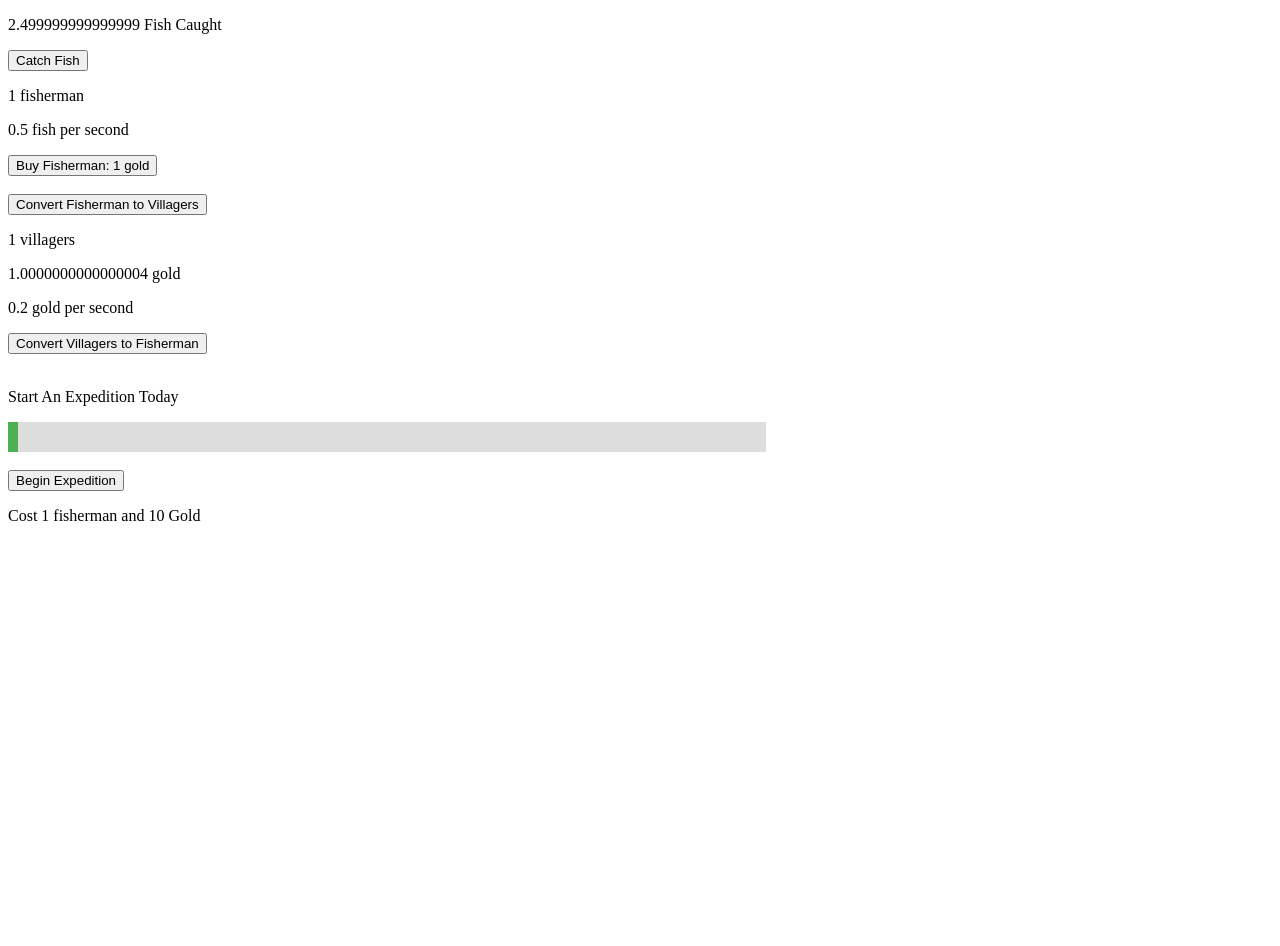
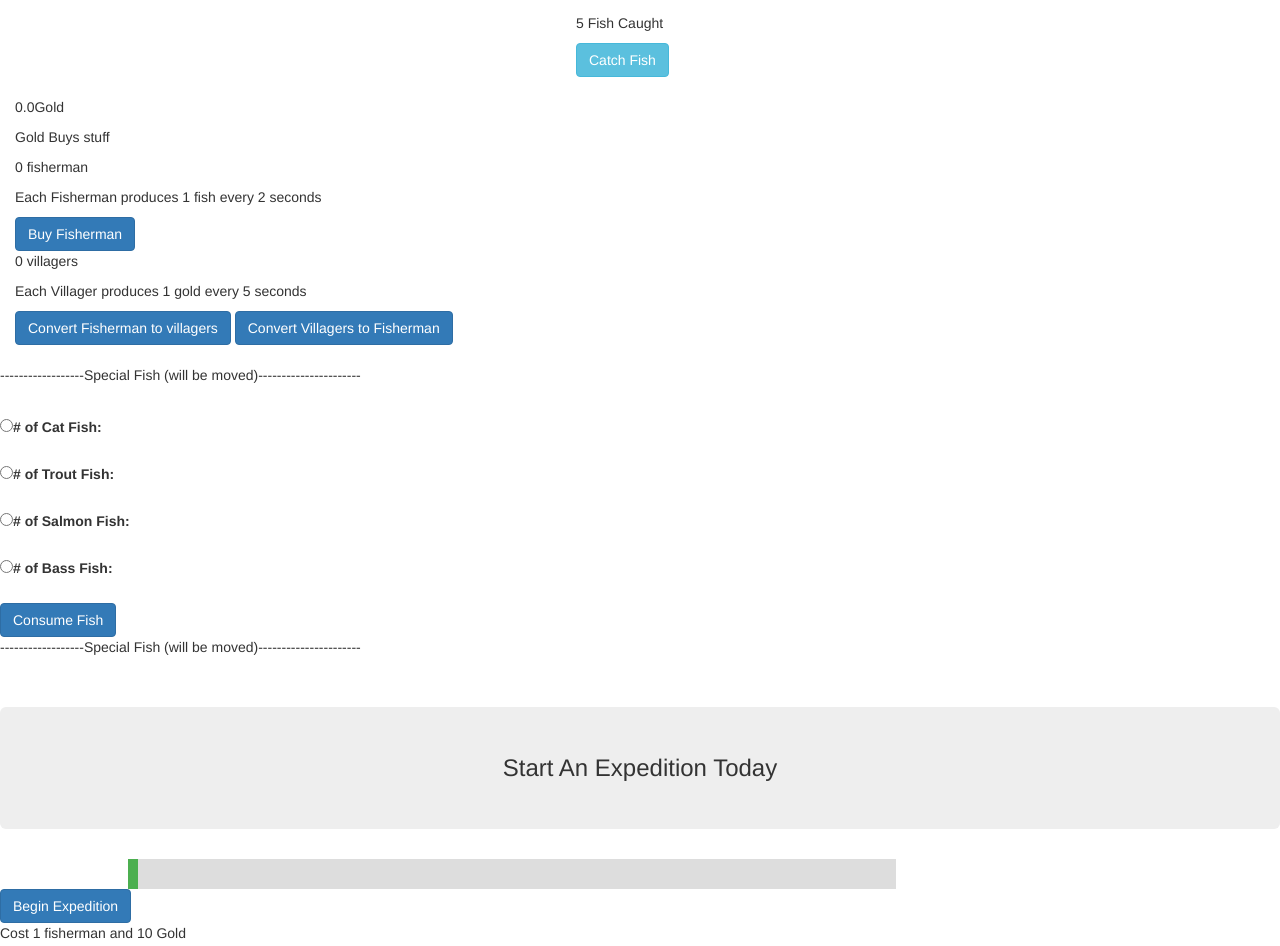
Before and after one commit to Mwest14/Clicker-Website, a plain HTML site: page FishingIncremental/index.html in a window 1280 px wide. Before the commit the page ends 800 px from the top, so only its background shows below. Drawn offline with nearby package versions, Linux system fonts and the light colour scheme.

Commit message:
Add files via upload

```diff
--- a/FishingIncremental/css/main.css
+++ b/FishingIncremental/css/main.css
@@ -3,11 +3,21 @@
   height: 30px;
   position: relative;
   background-color: #ddd;
+  margin-left: 10%;
 }
 
 #myBar {
+
   background-color: #4CAF50;
   width: 10px;
   height: 30px;
   position: absolute;
+
 }
+#fishCaught{
+  padding-left: 45%;
+  padding-top: 1%;
+}
+#catchFish{
+  margin-left: 45%;
+}
--- a/FishingIncremental/index.html
+++ b/FishingIncremental/index.html
@@ -1,39 +1,63 @@
 <!DOCTYPE html>
-<html lang="en" dir="ltr">
+<html lang="en">
   <head>
     <meta charset="utf-8">
     <title>Fishing Incremental</title>
-    <link rel="stylesheet" type="text/css" href="css/main.css">
+<!-- Bootstrap CSS -->
+  <meta charset="utf-8">
+  <meta http-equiv="X-UA-Compatible" content="IE=edge">
+    <meta name="viewport" content="width=device-width, initial-scale=1">
+  <link rel="stylesheet" href="https://maxcdn.bootstrapcdn.com/bootstrap/3.4.0/css/bootstrap.min.css">
+  <script src="https://ajax.googleapis.com/ajax/libs/jquery/3.3.1/jquery.min.js"></script>
+  <script src="https://maxcdn.bootstrapcdn.com/bootstrap/3.4.0/js/bootstrap.min.js"></script>
+  <link rel="stylesheet" type="text/css" href="css/main.css">
+
   </head>
+
   <body>
+<div class="container-fluid">
+  <div class="row">
+    <div class="col-5">
+    <p id="fishCaught">0 Fish Caught</p>
+    <button onclick="catchFish()" class="btn btn-info" id="catchFish">Catch Fish</button><br><br>
+    <!-- <button onclick="buyFishPerClick()" id="perClickUpgrade">Upgrade Fishing Rod (Currently Level 1) Cost: 10 Gold</button> -->
+    <script src="js/main.js" charset="utf-8" type="text/javascript"></script>
+    <div id="error" class="error">
+    </div>
+ </div>
+    </div>
+    <p id="totalGold">0 Gold</p> <p id="goldPerSecond">Gold Buys stuff</p>
 
-    <p id="fishCaught">0 Fish Caught</p>
-    <button onclick="catchFish()">Catch Fish</button><br>
-    <!-- <button onclick="buyFishPerClick()" id="perClickUpgrade">Upgrade Fishing Rod (Currently Level 1) Cost: 10 Gold</button> -->
+    <p id="fisherman">0 fisherman</p> <p id="fishermanfishpersecond">Each Fisherman produces 1 fish every 2 seconds</p>
+    <button onclick="fishermanMake()" class="btn btn-primary">Buy Fisherman</button><br>
 
-    <p id="fisherman">1 fisherman</p>
-    <p id="fishermanfishpersecond"></p>
-    <button onclick="fishermanMake()" id="buyFisherman">Buy Fisherman: 1 gold</button><div id="fishermanError"></div><br>
-    <button onclick="fishermanToVillagers()">Convert Fisherman to Villagers</button><div id="NotEnoughFunds"></div>
+    <p id="villagers">0 villagers</p> <p id="villagersgoldpersecond">Each Villager produces 1 gold every 5 seconds</p>
+    <button onclick="villagersMake()" class="btn btn-primary">Convert Fisherman to villagers</button>
+    <button onclick="villagersTrade()" class="btn btn-primary">Convert Villagers to Fisherman</button><br>
+<div class="row">
+<br>
+<p>------------------Special Fish (will be moved)----------------------</p>
+<br>
+<input type="radio" id="CatFishCommonFish" name="consumableFish"/><label id="numberOfCatFish"># of Cat Fish:</label><br><br>
+<input type="radio" id="TroutCommonFish" name="consumableFish"/><label id="numberOfTroutFish"># of Trout Fish:</label><br><br>
+<input type="radio"id="SalmonCommonFish" name="consumableFish"/><label id="numberOfSalmonFish"># of Salmon Fish:</label><br><br>
+<input type="radio" id="BassCommonFish" name="consumableFish"/><label id="numberOfBassFish"># of Bass Fish:</label><br><br>
+<!-- <input type="radio" id="TunaCommonFish" name="tunaFish"/> # of Tuna:<br><br> -->
+<button class="btn btn-primary" id="consumeFish" onclick="consumeFish()">Consume Fish</button>
+<br>
+<p>------------------Special Fish (will be moved)----------------------</p>
+<br>
+      <h3 class="jumbotron text-center">Start An Expedition Today</h3>
 
-
-    <p id="villagers">1 villagers</p>
-    <p id="totalGold">0 gold</p>
-    <p id="villagersgoldpersecond"></p>
-    <button onclick="villagersToFisherman()">Convert Villagers to Fisherman</button><div id="villagersError"><br>
-
-      <p>Start An Expedition Today</p>
-      <div id="myProgress">
-        <div id="myBar"></div>
-      </div>
-      <br>
+      <div id="myProgress"><div id="myBar"></div></div>
+      <div class="col-sm">
+           <button onclick="startExpedition()" class="btn btn-primary">Begin Expedition</button>
+           <br>
+     </div>
+           <p>Cost 1 fisherman and 10 Gold</p>
+           <div id="expeditionError"></div>
 </div>
-      <button onclick="startExpedition()">Begin Expedition</button><p>Cost 1 fisherman and 10 Gold</p>
-      <div id="expeditionError"></div>
-
-
-
-      <script src="javascript/main.js" charset="utf-8" type="text/javascript"></script>
+         <script src="javascript/main.js" charset="utf-8" type="text/javascript"></script>
+  </div>
   </body>
-
 </html>
--- a/FishingIncremental/javascript/main.js
+++ b/FishingIncremental/javascript/main.js
@@ -3,29 +3,126 @@ var gameData = {
   fishPerClick: 1,
   fishPerClickCost: 10,
   fisherman: 1,
-  villagers: 1,
-  goldSecond: 0,
-  totalGold: 0,
-  fishSecond: 0,
+  villagers: 0,
+  gold: 0,
   fishermanCost: 1,
+  fishPerSecond: 1,
+  catFish:0,
+  troutFish: 0,
+  salmonFish: 0,
+  bassFish: 0,
+  //villagersUpkeep: 1,
 }
+// FISH
 function catchFish() {
-  gameData.fish += 1;
+  var randomNum = Math.random();
+  if(randomNum > .995){
+    // alert("hello")
+    var commonFishArray = ['numberOfCatFish', 'numberOfTroutFish', 'numberOfSalmonFish', 'numberOfBassFish'];
+    var commonFish = commonFishArray[Math.floor(Math.random() * commonFishArray.length)];
+    switch (commonFish) {
+      case commonFishArray[0]:
+        gameData.catFish = gameData.catFish += 1;
+        document.getElementById(commonFish).innerHTML = " # of Cat Fish: " + gameData.catFish;
+      break;
+      case commonFishArray[1]:
+        gameData.troutFish = gameData.troutFish += 1;
+        document.getElementById(commonFish).innerHTML = " # of Trout Fish: " + gameData.troutFish;
+      break;
+      case commonFishArray[2]:
+        gameData.salmonFish = gameData.salmonFish += 1;
+        document.getElementById(commonFish).innerHTML = " # of Salmon Fish: " + gameData.salmonFish;
+      break;
+      case commonFishArray[3]:
+        gameData.bassFish = gameData.bassFish += 1;
+        document.getElementById(commonFish).innerHTML = " # of Bass Fish: " + gameData.bassFish;
+      break;
+
+    }
+
+  }
+  gameData.fish += gameData.fishPerClick
   document.getElementById("fishCaught").innerHTML = gameData.fish + " Fish Caught"
 }
-// function buyFishPerClick(){
-//   if(gameData.fish >= gameData.fishPerClickCost){
-//     gameData.fish -= gameData.fishPerClickCost
-//     gameData.fishPerClick += 1
-//     gameData.fishPerClickCost *= 2
-//     document.getElementById("fishCaught").innerHTML = gameData + " Fish Caught"
-//     document.getElementById("perClickUpgrade").innerHTML = "Upgrade Fishing Rod (Current Level " +
-//     gameData.fishPerClick + ") Cost: " + gameData.fishPerClickCost + " Fish"
-//   }
-// }
+function consumeFish(){
+
+}
+function addFish(){
+  var villagersUpkeep = 1
+  var villagersUpKeepTest = villagersUpkeep * gameData.villagers
+  // var upKeepPerSecond = villagersUpKeepTest * gameData.villagers
+  gameData.fish += gameData.fishPerSecond - villagersUpKeepTest
+  document.getElementById("fishCaught").innerHTML = gameData.fish + " Fish Caught"
+}
+function buyFishPerClick(){
+  if(gameData.fish >= gameData.fishPerClickCost){
+    gameData.fish -= gameData.fishPerClickCost
+    gameData.fishPerClick += 1
+    gameData.fishPerClickCost *= 2
+    document.getElementById("fishCaught").innerHTML = gameData + " Fish Caught"
+    document.getElementById("perClickUpgrade").innerHTML = "Upgrade Fishing Rod (Current Level " +
+    gameData.fishPerClick + ") Cost: " + gameData.fishPerClickCost + " Fish"
+  }
+}
+// GOLD
+function addGold(){
+  var totalGold =  gameData.gold += gameData.villagers / 5
+  totalGold = totalGold.toFixed(1);
+  document.getElementById("totalGold").innerHTML = totalGold + "Gold"
+  totalGold = parseInt(totalGold);
+}
+
+
+// FISHERMAN
+function fishermanMake() {
+  alert(gameData.fishermanCost);
+  if(gameData.gold < gameData.fishermanCost){
+    document.getElementById("error").innerHTML = "You cannot buy a fisherman"
+  }
+  else{
+  gameData.fisherman += 1
+  gameData.gold = gameData.gold - gameData.fishermanCost
+  gameData.fishermanCost = (gameData.fishermanCost *= 2)
+  document.getElementById("fisherman").innerHTML = gameData.fisherman + " fisherman"
+  document.getElementById("totalGold").innerHTML = gameData.gold + "Gold"
+}
+}
+// VILLAGERS
+function villagersMake(){
+  if (gameData.fisherman == 0){
+    alert("You cannot convert if you have no fisherman");
+  }
+  else if (gameData.fisherman > 0) {
+    gameData.villagers += 1
+    gameData.fisherman -= 1
+    document.getElementById("villagers").innerHTML = gameData.villagers + " villagers"
+    document.getElementById("fisherman").innerHTML = gameData.fisherman + " fisherman"
+  }
+}
+
+function villagersTrade(){
+  if(gameData.villagers == 0){
+    alert("YOU CANNOT MAKE NO CONVERT FISHERMAN WITHOUT VILLAGERS")
+  }
+  else if (gameData.villagers > 0) {
+    gameData.villagers -= 1
+    gameData.fisherman += 1
+    document.getElementById("villagers").innerHTML = gameData.villagers + " villagers"
+    document.getElementById("fisherman").innerHTML = gameData.fisherman + " fisherman"
+
+  }
+}
+//GAMESAVE-MAINTANENCE
 var mainGameLoop = window.setInterval(function() {
-  fishPerSecond(), goldPerSecond(), incrementFish(), incrementGold()
 }, 100)
+
+var fishermanLoop = window.setInterval(function(){
+  addFish();
+}, 1000)
+
+var villagerLoop = window.setInterval(function(){
+  addGold();
+}, 1000)
 
 var saveGameLoop = window.setInterval(function() {
   localStorage.setItem('fishingIncrementalSave', JSON.stringify(gameData))
@@ -35,73 +132,19 @@ var savegame = JSON.parse(localStorage.getItem("fishingIncrementalSave"))
 if (savegame !== null) {
   gameData = savegame
 }
-
-function villagersToFisherman(){
-  if(gameData.villagers <= 0){
-    document.getElementById("villagersError").innerHTML = "Not Enough Villagers"
-  }
-  else{
-    gameData.villagers -= 1;
-    gameData.fisherman += 1;
-    document.getElementById("villagers").innerHTML = gameData.villagers + " villagers"
-    document.getElementById("fisherman").innerHTML = gameData.fisherman + " fisherman"
-  }
-}
-
-function fishermanMake() {
-  if(gameData.totalGold < gameData.fishermanCost){
-    document.getElementById("NotEnoughFunds").innerHTML = "Need More Gold"
-  }
-  else{
-    gameData.fisherman += 1;
-    fishermanCost = gameData.fishermanCost *= 2;
-    document.getElementById("fisherman").innerHTML = gameData.fisherman + " fisherman"
-    document.getElementById("buyFisherman").innerHTML = "Buy Fisherman: " + fishermanCost + " gold"
-    gameData.totalGold = gameData.totalGold - gameData.fishermanCost
-    document.getElementById("NotEnoughFunds").innerHTML = ""
-  }
-}
-
-function fishermanToVillagers(){
-  if(gameData.fisherman <= 0){
-    document.getElementById("fishermanError").innerHTML = "Not Enough fisherman"
-  }
-  else{
-    gameData.villagers += 1;
-    gameData.fisherman -= 1;
-    document.getElementById("villagers").innerHTML = gameData.villagers + " villagers"
-    document.getElementById("fisherman").innerHTML = gameData.fisherman + " fisherman"
-    document.getElementById("fishermanError").innerHTML = ""
-  }
-}
-function fishPerSecond(){
-  fishSecond = gameData.fisherman * .5
-  document.getElementById("fishermanfishpersecond").innerHTML = fishSecond + " fish per second";
-}
-function goldPerSecond(){
-  goldSecond = gameData.villagers * .2
-  document.getElementById("villagersgoldpersecond").innerHTML = goldSecond + " gold per second";
-}
-function incrementGold(){
-  gameData.totalGold = gameData.totalGold + (goldSecond/10)
-  document.getElementById("totalGold").innerHTML = gameData.totalGold + " gold ";
-}
-function incrementFish(){
-  gameData.fish = gameData.fish + (fishSecond/10)
-  document.getElementById("fishCaught").innerHTML = gameData.fish + " Fish Caught";
-}
-
-var expeditionCostFisherman = [1, 3, 8, 15];
-var expeditionCostGold = [10, 15, 25, 50];
-var expeditionCostTime = [1, 2, 5, 10];
+// Time Bar--------------------------------------------------------------------------------
+var expeditionsArray = [
+  [1, 10, 1]
+];
+// var expeditionCostGold = [, 15, 25, 50];
+// var expeditionCostTime = [1, 2, 5, 10];
 function startExpedition(){
-// alert(gameData.fisherman)
-if(gameData.fisherman < expeditionCostFisherman[0]){
+if(gameData.fisherman < expeditionsArray[0][0]){
   document.getElementById("expeditionError").innerHTML = "Not Enough Funds";
 }
 else{
-  gameData.totalGold = gameData.totalGold - expeditionCostGold[0]
-  gameData.fisherman = gameData.fisherman - expeditionCostFisherman[0]
+  gameData.totalGold = gameData.totalGold - expeditionsArray[0][1]
+  gameData.fisherman = gameData.fisherman - expeditionsArray[0][2]
   document.getElementById("fisherman").innerHTML = gameData.fisherman + " fisherman"
   document.getElementById("totalGold").innerHTML = gameData.totalGold + " gold"
   var width = 0;
@@ -112,9 +155,9 @@ else{
       elem.style.width = width + '%';
     }
     else{
-      gameData.fisherman = gameData.fisherman + expeditionCostFisherman[0]
-      gameData.totalGold = gameData.totalGold + expeditionCostGold[0]
+      gameData.fisherman = gameData.fisherman + expeditionsArray[0][0]
+      gameData.totalGold = gameData.totalGold + expeditionsArray[0][1]
     }
-  },1000*expeditionCostTime[3]);
+  },1000*expeditionsArray[0][1]);
 }
 }
```
